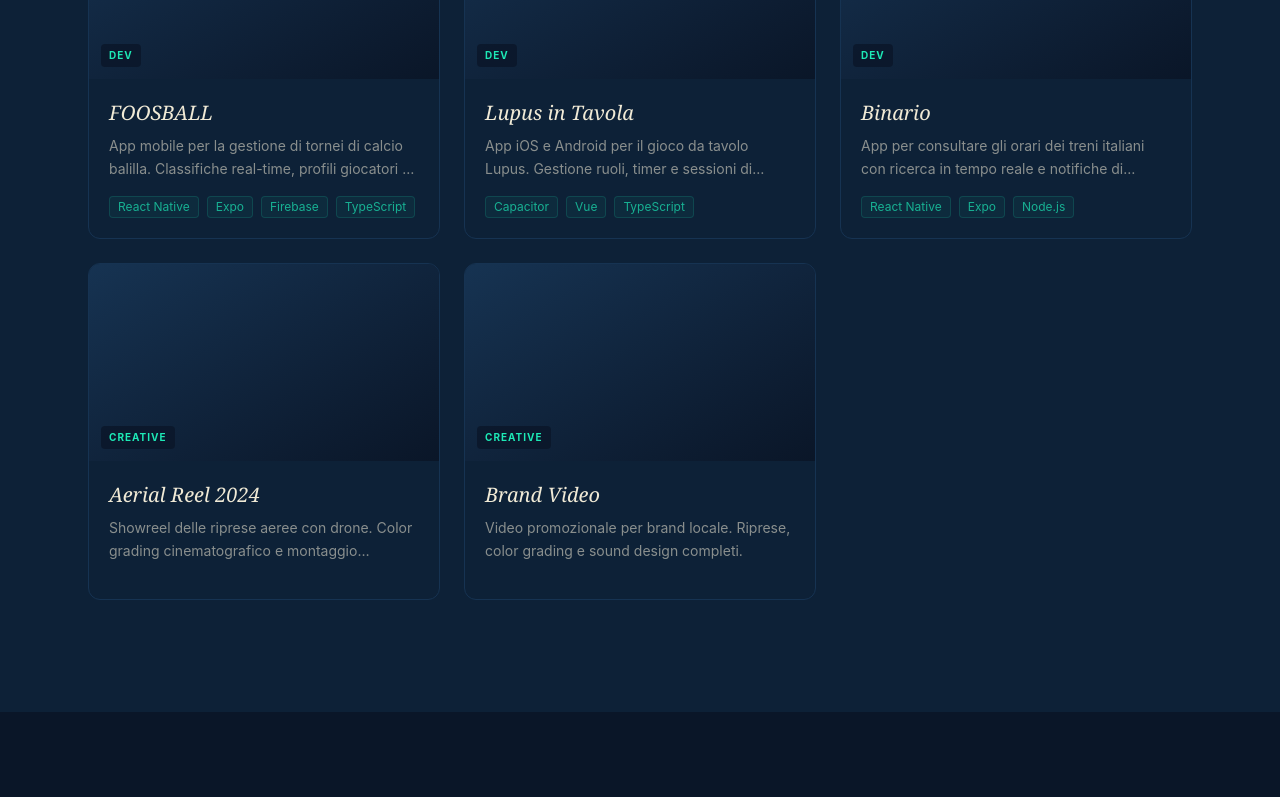
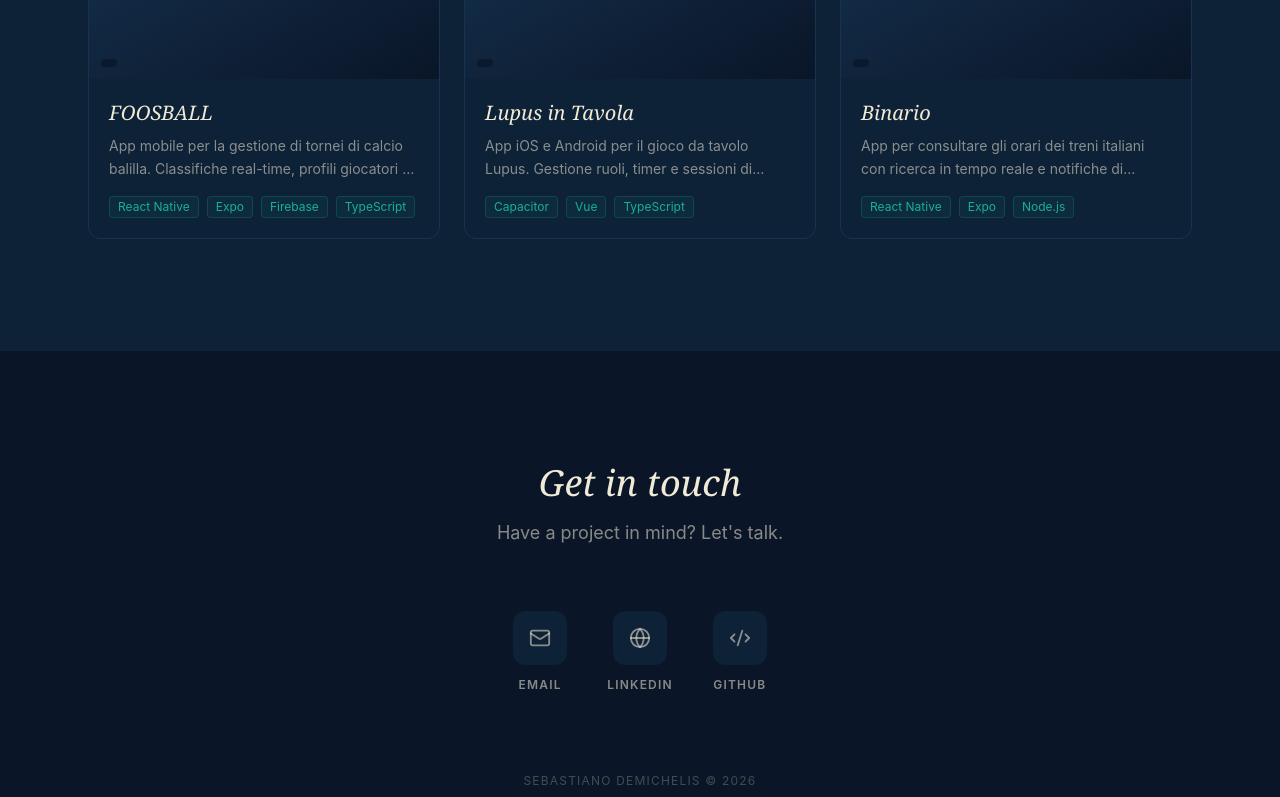
Before and after one commit to deeeemiss/portfolio, a React app: page / in a window 1280 px wide. Shown: the part 2093-2890 px from the top of the page. Built offline with nearby package versions, Linux system fonts and the light colour scheme; the HTML template or start-up script is replaced by a standard one.

Commit message:
feat: data layer — experience, creativeWork, projects dev-only
Co-Authored-By: Claude Sonnet 4.6 <noreply@anthropic.com>

```diff
--- /dev/null
+++ b/src/data/creativeWork.ts
@@ -0,0 +1,28 @@
+export interface CreativeWork {
+  id: string
+  title: string
+  description: string
+  descriptionEn: string
+  tags: string[]
+}
+
+export const creativeWorks: CreativeWork[] = [
+  {
+    id: 'aerial',
+    title: 'Aerial Cinematography',
+    description:
+      'Riprese drone in tutta Italia — paesaggi, eventi, real estate. Color grading professionale in DaVinci Resolve.',
+    descriptionEn:
+      'Drone footage across Italy — landscapes, events, real estate. Professional color grading in DaVinci Resolve.',
+    tags: ['Drone', 'DaVinci Resolve', '4K', 'Color Grading'],
+  },
+  {
+    id: 'video',
+    title: 'Video Production',
+    description:
+      'Brand video, documentari brevi e montaggio per creator. Dalla ripresa al prodotto finito.',
+    descriptionEn:
+      'Brand videos, short documentaries and editing for creators. From shooting to final product.',
+    tags: ['Video Editing', 'Adobe Premiere', 'DaVinci Resolve'],
+  },
+]
--- /dev/null
+++ b/src/data/experience.ts
@@ -0,0 +1,35 @@
+export interface Experience {
+  id: string
+  dateRange: string
+  role: string
+  company: string
+  companyUrl?: string
+  description: string
+  descriptionEn: string
+  tech: string[]
+}
+
+export const experiences: Experience[] = [
+  {
+    id: 'ntt',
+    dateRange: '2023 — Presente',
+    role: 'Software Developer',
+    company: 'NTT Data',
+    description:
+      'Sviluppo frontend e backend per clienti enterprise. App tracking foosball, integrazioni API REST, architetture Angular + .NET in contesti Agile.',
+    descriptionEn:
+      'Frontend and backend development for enterprise clients. Foosball tracking app, REST API integrations, Angular + .NET architectures in Agile environments.',
+    tech: ['Angular', 'C#', 'TypeScript', '.NET'],
+  },
+  {
+    id: 'freelance',
+    dateRange: '2021 — 2023',
+    role: 'Freelance Developer & Video Editor',
+    company: '',
+    description:
+      'Siti web su misura, app mobile con React Native, video production e color grading per brand locali e creator.',
+    descriptionEn:
+      'Custom web projects, React Native mobile apps, video production and color grading for local brands and creators.',
+    tech: ['React Native', 'Vue', 'DaVinci Resolve'],
+  },
+]
--- a/src/data/projects.ts
+++ b/src/data/projects.ts
@@ -1,12 +1,9 @@
-export type ProjectCategory = 'dev' | 'creative'
-
 export interface Project {
   id: string
   title: string
   description: string
   descriptionEn?: string
-  category: ProjectCategory
-  tech?: string[]
+  tech: string[]
   image?: string
   link?: string
   featured?: boolean
@@ -16,41 +13,29 @@ export const projects: Project[] = [
   {
     id: 'foosball',
     title: 'FOOSBALL',
-    description: 'App mobile per la gestione di tornei di calcio balilla. Classifiche real-time, profili giocatori e notifiche push.',
-    descriptionEn: 'Mobile app for foosball tournament management. Real-time leaderboards, player profiles and push notifications.',
-    category: 'dev',
+    description:
+      'App mobile per la gestione di tornei di calcio balilla. Classifiche real-time, profili giocatori e notifiche push.',
+    descriptionEn:
+      'Mobile app for foosball tournament management. Real-time leaderboards, player profiles and push notifications.',
     tech: ['React Native', 'Expo', 'Firebase', 'TypeScript'],
     featured: true,
   },
   {
     id: 'lupus-app',
     title: 'Lupus in Tavola',
-    description: 'App iOS e Android per il gioco da tavolo Lupus. Gestione ruoli, timer e sessioni di gioco.',
-    descriptionEn: 'iOS and Android app for the Lupus board game. Role management, timers and game sessions.',
-    category: 'dev',
+    description:
+      'App iOS e Android per il gioco da tavolo Lupus. Gestione ruoli, timer e sessioni di gioco.',
+    descriptionEn:
+      'iOS and Android app for the Lupus board game. Role management, timers and game sessions.',
     tech: ['Capacitor', 'Vue', 'TypeScript'],
   },
   {
     id: 'binario',
     title: 'Binario',
-    description: 'App per consultare gli orari dei treni italiani con ricerca in tempo reale e notifiche di partenza.',
-    descriptionEn: 'Italian train schedule app with real-time search and departure notifications.',
-    category: 'dev',
+    description:
+      'App per consultare gli orari dei treni italiani con ricerca in tempo reale e notifiche di partenza.',
+    descriptionEn:
+      'Italian train schedule app with real-time search and departure notifications.',
     tech: ['React Native', 'Expo', 'Node.js'],
   },
-  {
-    id: 'aerial-reel',
-    title: 'Aerial Reel 2024',
-    description: 'Showreel delle riprese aeree con drone. Color grading cinematografico e montaggio musicale.',
-    descriptionEn: 'Drone aerial footage showreel. Cinematic color grading and music-driven editing.',
-    category: 'creative',
-    featured: true,
-  },
-  {
-    id: 'brand-video',
-    title: 'Brand Video',
-    description: 'Video promozionale per brand locale. Riprese, color grading e sound design completi.',
-    descriptionEn: 'Promotional video for a local brand. Full footage, color grading and sound design.',
-    category: 'creative',
-  },
 ]
--- a/src/i18n/en.json
+++ b/src/i18n/en.json
@@ -1,8 +1,10 @@
 {
   "nav": {
     "about": "About",
+    "experience": "Experience",
     "skills": "Skills",
     "projects": "Projects",
+    "creative": "Creative Work",
     "contact": "Contact"
   },
   "hero": {
@@ -22,10 +24,13 @@
     "tab_creative": "Creative"
   },
   "projects": {
-    "title": "Projects",
-    "filter_all": "All",
-    "filter_dev": "Dev",
-    "filter_creative": "Creative"
+    "title": "Projects"
+  },
+  "experience": {
+    "title": "Experience"
+  },
+  "creative": {
+    "title": "Creative Work"
   },
   "contact": {
     "title": "Get in touch",
--- a/src/i18n/it.json
+++ b/src/i18n/it.json
@@ -1,8 +1,10 @@
 {
   "nav": {
     "about": "Chi sono",
+    "experience": "Esperienza",
     "skills": "Competenze",
     "projects": "Progetti",
+    "creative": "Lavori Creativi",
     "contact": "Contatti"
   },
   "hero": {
@@ -22,10 +24,13 @@
     "tab_creative": "Creative"
   },
   "projects": {
-    "title": "Progetti",
-    "filter_all": "Tutti",
-    "filter_dev": "Dev",
-    "filter_creative": "Creative"
+    "title": "Progetti"
+  },
+  "experience": {
+    "title": "Esperienza"
+  },
+  "creative": {
+    "title": "Lavori Creativi"
   },
   "contact": {
     "title": "Parliamo",
```
Also changed, not shown: 2 other files (tests, documents, lock files or other folders).
